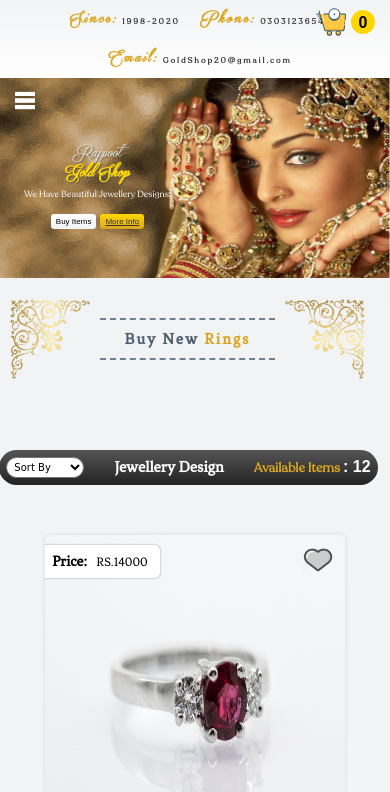
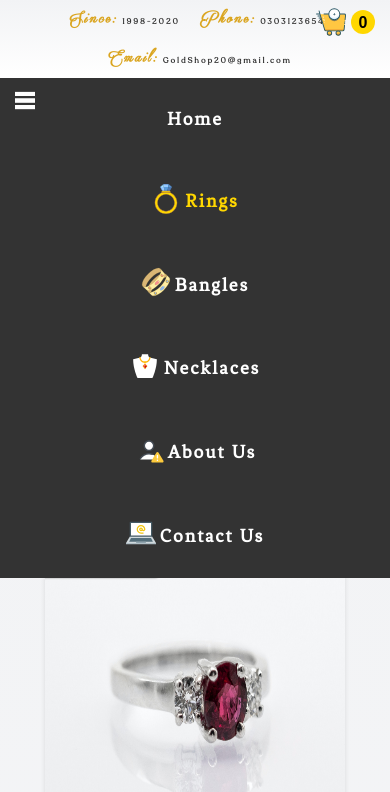
Before and after one commit to Shahbaz5523/Rajpoot-Gold-Shop, a plain HTML site: page public/rings.html in a window 390 px wide. Both pictures are taken after a click on the picture 25 px from the left and 100 px from the top of the page. Shown: the top 792 px of the page. Drawn offline with Linux system fonts and the light colour scheme.

Commit message:
NavBar is completely responsive now.

```diff
--- a/public/app.js
+++ b/public/app.js
@@ -19,3 +19,11 @@ let heartChanged = (e)=>{
         e.target.classList.add('black');
     }
 }
+
+menu.onclick=()=>{
+    ul.classList.toggle('shownav');
+}
+
+onmousemove = ()=>{
+    console.log(nav.after)
+}
--- a/public/rings.html
+++ b/public/rings.html
@@ -27,9 +27,9 @@
     <!-- Header with nav -->
     <div class="header" id="header">
         <nav id="nav">
-            <ul>
-                <img src="menu-2.ico" alt="menu">
-                <li><i style="color: gold;" class="fas fa-home"></i> <a href="index.html">Home</a></li>
+            <ul id="ul">
+                <img style="cursor: pointer;" id="menu" src="menu-2.ico" alt="menu">
+                <li class="home"><i style="color: gold;" class="fas fa-home"></i> <a href="index.html">Home</a></li>
                 <li>
                     <svg xmlns="http://www.w3.org/2000/svg" x="0px" y="0px"
 width="16" height="16"
@@ -256,13 +256,21 @@ style=" fill:#000000;"><g fill="none" fill-rule="nonzero" stroke="none" stroke-w
         <div>
             <h2>Socail <span style="color: #fff;">Accounts</span></h2>
             <li>
-                <span style="color: #fff;">0303-</span>12345678
+                <i class="fa fa-facebook" aria-hidden="true"></i>
+                <span style="color: #fff;">Facebook </span>
+                <a style="color: gold;" target="_blank" href="www.facebook.com">Click Here</a>
             </li>
+
             <li>
-                <span style="color: white;">041-</span>123456789
+                <i class="fa fa-twitter" aria-hidden="true"></i>
+                <span style="color: #fff;">Twitter </span>
+                <a style="color: gold;" target="_blank" href="www.twitter.com">Click Here</a>
             </li>
+
             <li>
-                <span style="color: white;">GoldShop20</span>@gmail.com
+                <i class="fa fa-youtube" aria-hidden="true"></i>
+                <span style="color: #fff;">Youtube </span>
+                <a style="color: gold;" target="_blank" href="www.youtube.com">Click Here</a>
             </li>
         </div>
     </footer>
--- a/public/style.css
+++ b/public/style.css
@@ -481,9 +481,9 @@ footer img:nth-child(4){
 }
 footer>div{
     z-index: 1;
+    width: 300px;
     margin: 10px;
     height: 330px;
-    max-width: 300px;
     text-align: left;
     border: 1px dashed gold;
     box-shadow: 0px 0px 5px 0px gold inset;
@@ -510,12 +510,48 @@ footer>div>li{
 
 /* Responsive layout Styling */
 @media screen and (max-width:864px){
+    .header nav ul{
+        height: 0px;
+        z-index: 1111;
+        display: flex;
+        overflow: hidden;
+        align-items: center;
+        flex-direction: column;
+        justify-content: space-between;
+        transition: 1s ease-in-out;
+    }
+    .shownav{
+        z-index: 111;
+        height: 500px !important;
+    }
     .header nav ul li{
-        display: none;
+        width: 100%;
+        z-index: 11;
+        margin: 20px;
+        padding: 10px;
+        position: relative;
+        text-align: center;
+    }
+    .header nav ul li:hover svg{
+        transform: scale(0);
+    }
+    .header nav ul li svg{
+        width: 30px;
+        height: 30px;
+        transition: 1s;
+        margin-top: -10px;
+        transform: scale(1);
+        vertical-align: middle;
+    }
+    .header nav ul li a{
+        font-size: larger;
     }
     .header nav ul img{
+        left: 0px;
         width: 40px;
         height: 35px;
+        z-index: 1111;
+        position: absolute;
         display: inline-block;
         transition: transform 1s ease-in-out , margin 0.1s linear;
     }
@@ -524,13 +560,28 @@ footer>div>li{
         transform: rotate(180deg) scale(1.4);
     }
     .header nav{
+        z-index: 35345;
         box-shadow: none;
-        background-color: transparent;
+        position: absolute;
+        background-color: #333;
+    }
+    .header nav::after{
+        top: 45%;
+        left: 50%;
+        opacity: 0.5;
+        color: gold;
+        content: '';
+        font-size: 20vw;
+        position: absolute;
+        font-family: fantasy;
+        text-shadow: 2px 2px 2px white;
+        transform: translate(-50%,-50%);
     }
     .header div#headerInfo{
         left: 23%;
         top: 50%;
     }
+    /* Show nav after content */
 }
 @media screen and (max-width:750px){
     .topHeader span{
@@ -569,6 +620,9 @@ footer>div>li{
     }
     section #infoBox img{
         width: 80px;
+    }
+    footer img{
+        width: 100px;
     }
     .info{
         padding:7px;
@@ -622,6 +676,24 @@ footer>div>li{
     section #infoBox img{
         width: 50px;
     }
+    /* footer img{
+        width: 50px;
+    } */
+    .info{
+        padding: 5px;
+        flex-wrap: wrap;
+        font-size: 10px;
+    }
+    .info select{
+        padding: 0px !important;
+        font-size: 10px !important;
+    }
+    .info p{
+        font-size: 10px;
+    }
+    .info p span{
+        font-size: 10px !important;
+    }
 }
 @media screen and (max-width:300px){
     #slider{
```
Also changed, not shown: public/about.html (+13 -5 lines), public/bangles.html (+13 -5 lines), public/index.html (+15 -5 lines), public/necklaces.html (+13 -5 lines).
